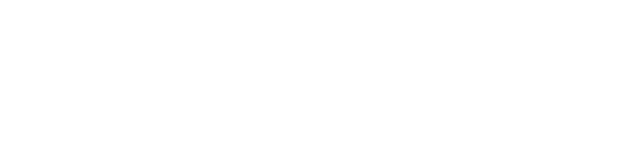
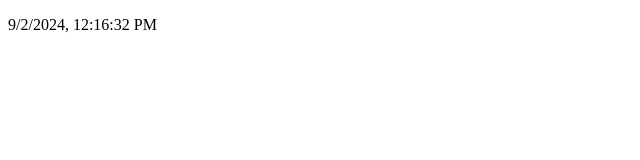
Before and after one commit to acciojob/clock-hsayvaidya23, a website: page main.html in a window 1280 px wide. Shown: the whole page, without its empty margins (0-640 px from the left). Drawn offline with Linux system fonts and the light colour scheme.

Commit message:
created a submission

```diff
--- a/main.html
+++ b/main.html
@@ -7,6 +7,7 @@
 </head>
 
 <body>
+	<p id='timer'></p>
 	<!-- the entire body must be written by student -->
     <script type="text/javascript" src="./script.js">
 </script>
--- a/script.js
+++ b/script.js
@@ -1 +1,9 @@
 //your JS code here. If required.
+let timeDis = document.getElementById('timer');
+let currDate = new Date();
+setInterval(
+	() => {
+		currDate = new Date();
+		timeDis.innerHTML = currDate.toLocaleString();
+	}
+, 1000)
```
